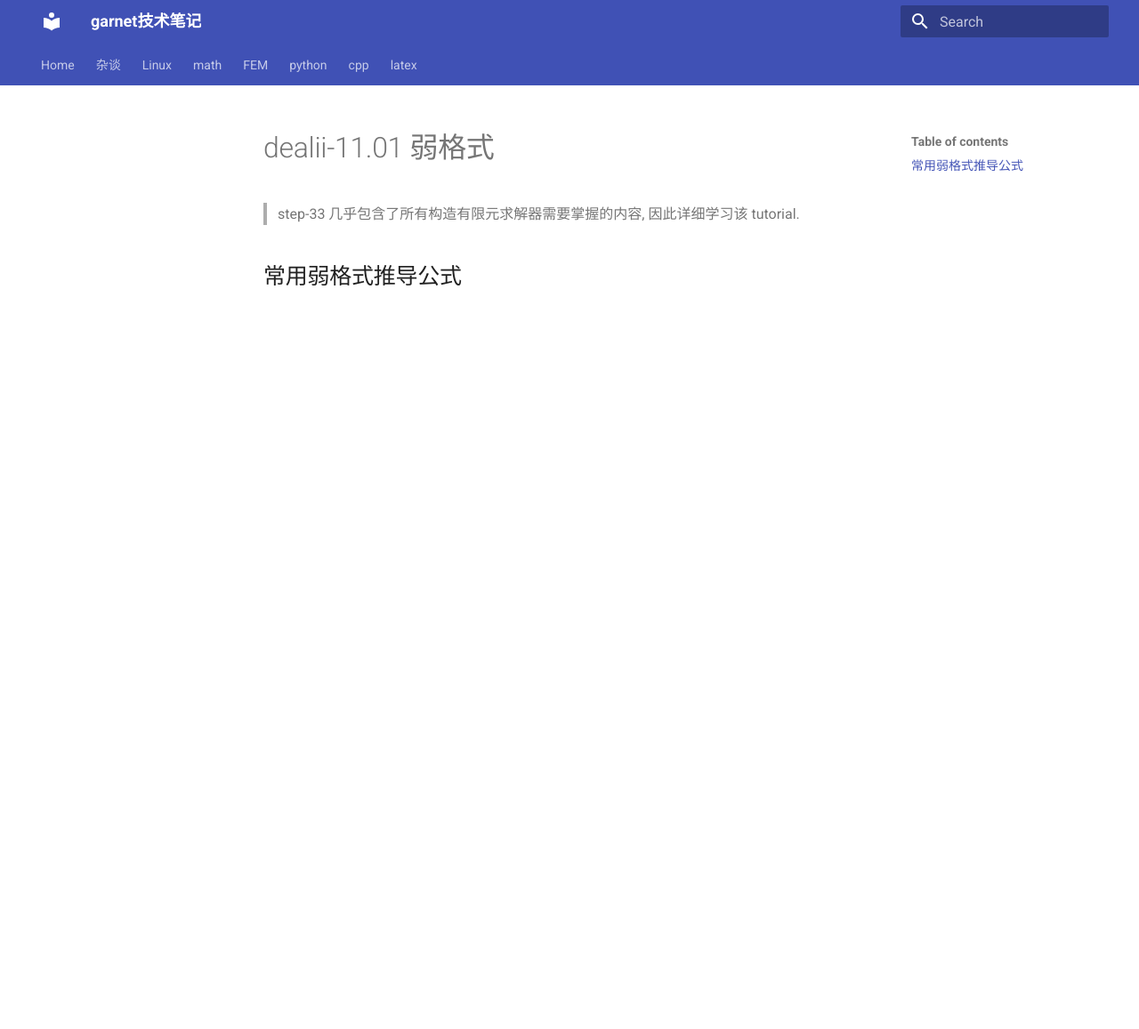
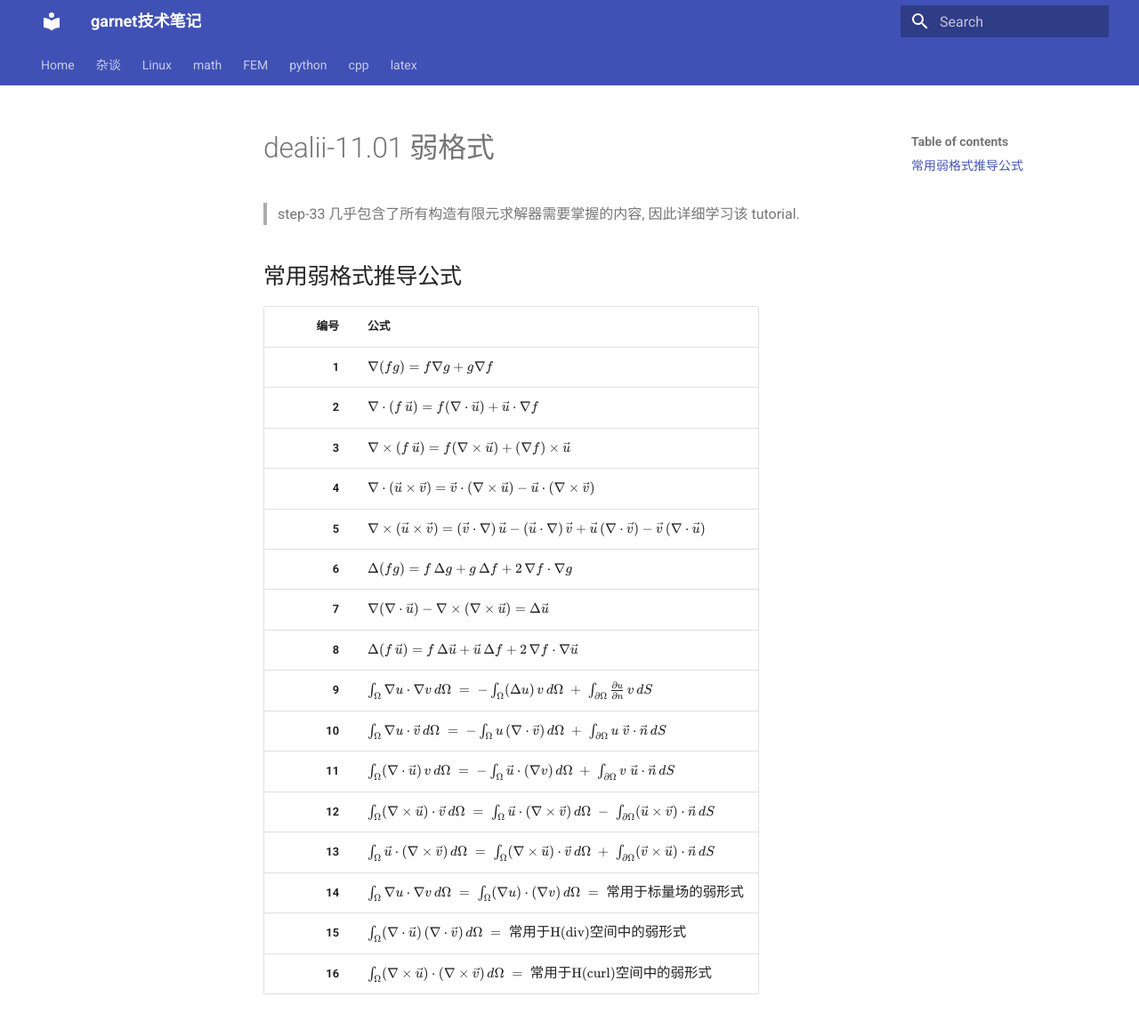
Before and after one commit to ymma98/technotes, an MkDocs documentation site: the page built from docs/FEM/dealii-11.01_弱格式.md, in a window 1280 px wide and 1158 px high. Shown: the whole window at 89% size. Built offline with MkDocs 1.6.1 and Material for MkDocs 9.7.7, drawn with Linux system fonts in a browser that asks for light colours.

Commit message:
docs/FEM/dealii-11.01_弱格式.md updated from https://stackedit.cn/

```diff
--- a/docs/FEM/dealii-11.01_弱格式.md
+++ b/docs/FEM/dealii-11.01_弱格式.md
@@ -4,7 +4,25 @@
 
 ## 常用弱格式推导公式
 
+| 编号 | 公式 |
+|-----:|:-----|
+| **1** | $\nabla (fg) = f \nabla g + g \nabla f$ |
+| **2** | $\nabla \cdot (f \,\vec{u}) = f (\nabla \cdot \vec{u}) + \vec{u} \cdot \nabla f$ |
+| **3** | $\nabla \times (f \,\vec{u}) = f (\nabla \times \vec{u}) + (\nabla f) \times \vec{u}$ |
+| **4** | $\nabla \cdot (\vec{u} \times \vec{v}) = \vec{v}\cdot (\nabla \times \vec{u}) - \vec{u} \cdot (\nabla \times \vec{v})$ |
+| **5** | $\nabla \times (\vec{u} \times \vec{v}) = (\vec{v}\cdot \nabla)\,\vec{u} - (\vec{u}\cdot \nabla)\,\vec{v} + \vec{u}\,(\nabla \cdot \vec{v}) - \vec{v}\,(\nabla \cdot \vec{u})$ |
+| **6** | $\Delta (fg) = f \,\Delta g + g \,\Delta f + 2\,\nabla f \cdot \nabla g$ |
+| **7** | $\nabla (\nabla \cdot \vec{u}) - \nabla \times (\nabla \times \vec{u}) = \Delta \vec{u}$ |
+| **8** | $\Delta (f \,\vec{u}) = f \,\Delta \vec{u} + \vec{u} \,\Delta f + 2 \,\nabla f \cdot \nabla \vec{u}$ |
+| **9** | $\int_{\Omega} \nabla u \cdot \nabla v \, d\Omega \;=\; -\int_{\Omega} (\Delta u)\, v \, d\Omega \;+\; \int_{\partial \Omega} \frac{\partial u}{\partial n} \, v \, dS$ |
+| **10** | $ \int_{\Omega} \nabla u \cdot \vec{v}\, d\Omega \;=\; - \int_{\Omega} u\,(\nabla \cdot \vec{v}) \, d\Omega \;+\; \int_{\partial \Omega} u \;\vec{v}\cdot \vec{n} \, dS $ |
+| **11** | $ \int_{\Omega} (\nabla \cdot \vec{u}) \, v \, d\Omega \;=\; -\int_{\Omega} \vec{u}\cdot (\nabla v) \, d\Omega \;+\; \int_{\partial \Omega} v \;\vec{u}\cdot \vec{n} \, dS $ |
+| **12** | $ \int_{\Omega} (\nabla \times \vec{u}) \cdot \vec{v}\, d\Omega \;=\; \int_{\Omega} \vec{u}\cdot (\nabla \times \vec{v}) \, d\Omega \;-\; \int_{\partial \Omega} (\vec{u}\times \vec{v}) \cdot \vec{n} \, dS $ |
+| **13** | $ \int_{\Omega} \vec{u}\cdot (\nabla \times \vec{v}) \, d\Omega \;=\; \int_{\Omega} (\nabla \times \vec{u}) \cdot \vec{v}\, d\Omega \;+\; \int_{\partial \Omega} (\vec{v}\times \vec{u}) \cdot \vec{n} \, dS $ |
+| **14** | $ \int_{\Omega} \nabla u \cdot \nabla v \, d\Omega \;=\; \int_{\Omega} (\nabla u) \cdot (\nabla v) \, d\Omega \;=\; \text{常用于标量场的弱形式} $ |
+| **15** | $ \int_{\Omega} (\nabla \cdot \vec{u}) \, (\nabla \cdot \vec{v}) \, d\Omega \;=\; \text{常用于H(div)空间中的弱形式} $ |
+| **16** | $ \int_{\Omega} (\nabla \times \vec{u}) \cdot (\nabla \times \vec{v}) \, d\Omega \;=\; \text{常用于H(curl)空间中的弱形式} $ |
 
 <!--stackedit_data:
-eyJoaXN0b3J5IjpbLTE3Mzg5NjU5NzhdfQ==
+eyJoaXN0b3J5IjpbMjgzMjE1NTg2LC0xNzM4OTY1OTc4XX0=
 -->
```
